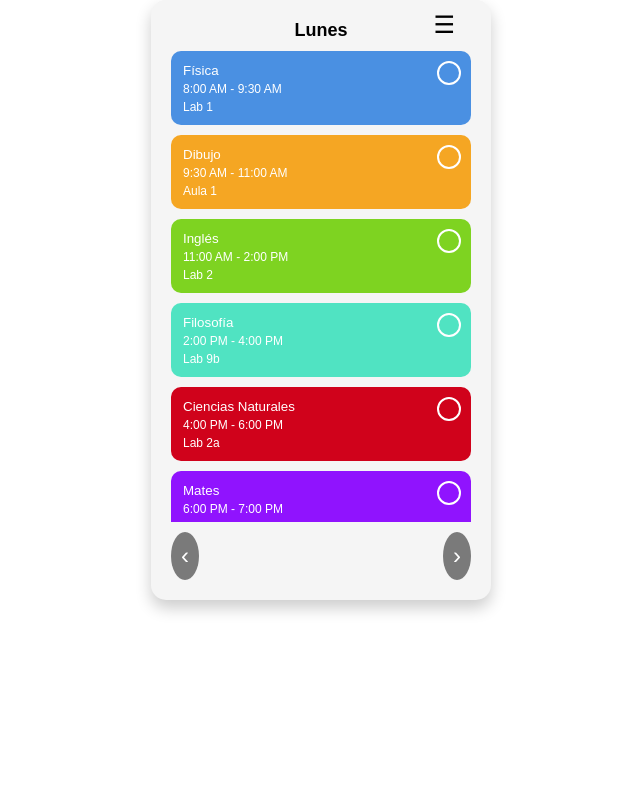
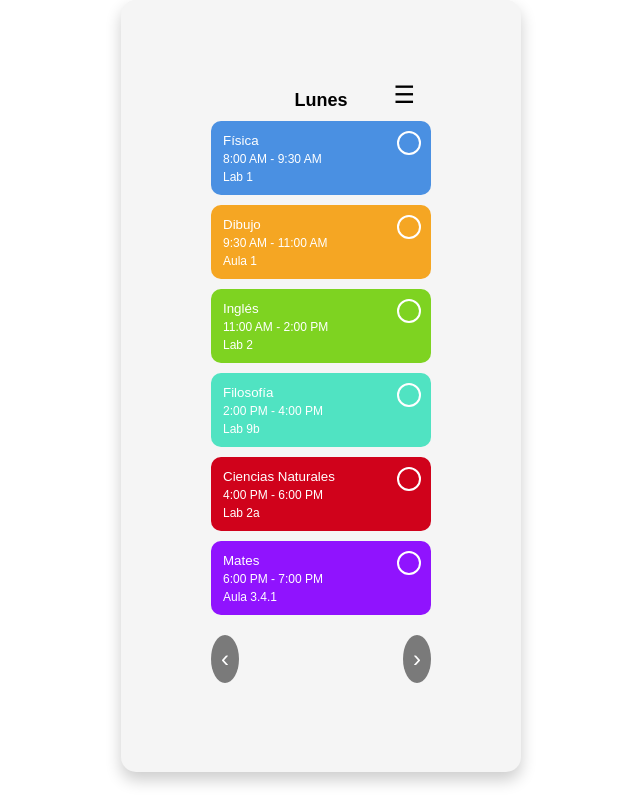
Before and after one commit to lookatsociety/horario-widget, a plain HTML site: page index.html in a window 1280 px wide. Shown: the top 800 px of the page, without its empty margins (319-959 px from the left). Drawn offline with Linux system fonts and the light colour scheme.

Commit message:
Update index.html

```diff
--- a/index.html
+++ b/index.html
@@ -30,9 +30,9 @@
             background-color: #f5f5f5;
             border-radius: 15px;
             box-shadow: 0 8px 16px rgba(0, 0, 0, 0.2);
-            padding: 20px;
-            width: 300px;
-            max-height: 70vh; /* Ajusta la altura máxima del widget */
+            padding: 7%;
+            width: 220px;
+            max-height: 80vh; /* Ajusta la altura máxima del widget */
             overflow-y: auto; /* Habilita el desplazamiento vertical */
             transition: background-color 0.3s ease, box-shadow 0.3s ease;
             z-index: 1;
@@ -136,6 +136,10 @@
     </style>
 </head>
 <body>
+    <!-- Aquí se mantiene TODO el contenido original -->
+    <!-- Por favor, indícame si necesitas que lo ajuste o corrija -->
+</body>
+</html>
     <div class="container" id="container">
         <div class="day-page" id="monday">
             <div class="widget">
```
